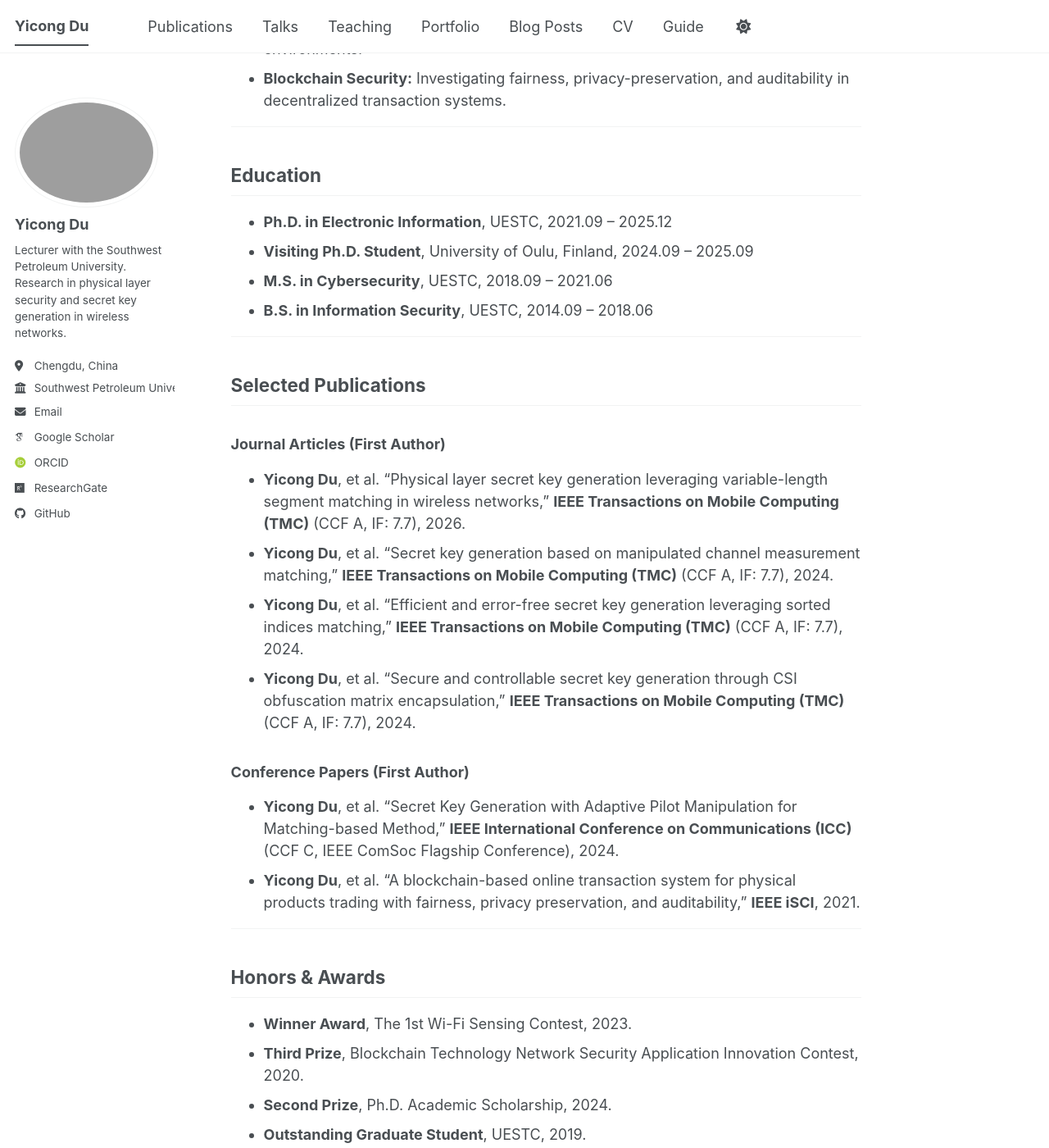
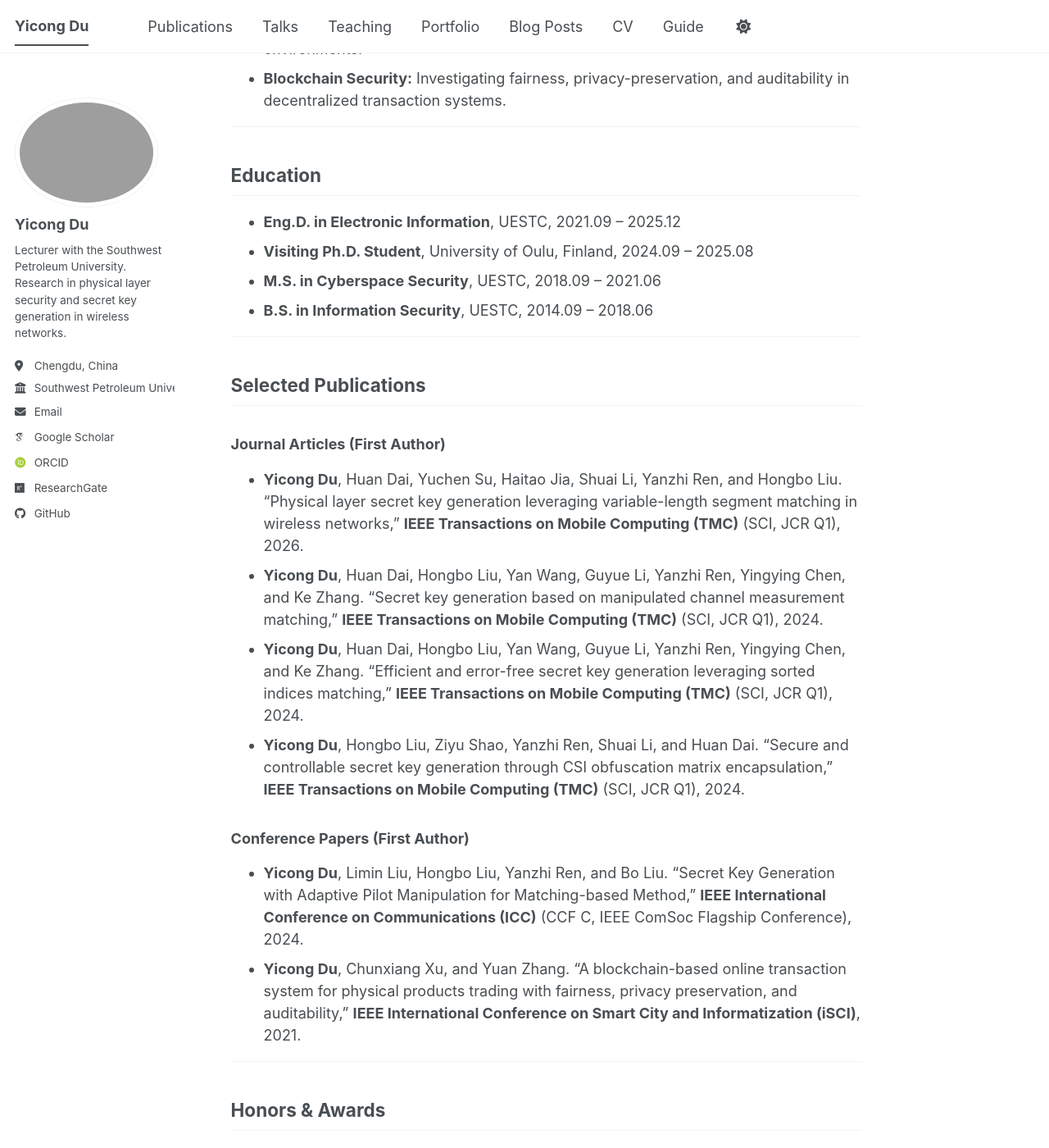
Before and after one commit to DozzzeN/yc_du, a Jekyll site: the page built from _pages/about.md, in a window 1280 px wide and 1400 px high, scrolled down 885 px. Shown: the whole window at 82% size. Built offline with Jekyll 4.4.1, drawn with Linux system fonts in a browser that asks for light colours; some web fonts are replaced; a script bundle is joined from its source files by our own code; library files that are not in the unit come from our copies; some of the changed text lies outside the part shown.

Commit message:
Update about.md

```diff
--- a/_pages/about.md
+++ b/_pages/about.md
@@ -1,6 +1,6 @@
 ---
 permalink: /
-title: "Yicong Du, Ph.D. (杜逸聪)"
+title: "Yicong Du, Eng.D. (杜逸聪)"
 author_profile: true
 redirect_from:
   - /about/
@@ -11,11 +11,11 @@ redirect_from:
 
 I am currently a **Lecturer** at the School of Computer Science, **Southwest Petroleum University (SWPU)**.
 
-I earned my Ph.D. in Electronic Information from the School of Computer Science and Engineering at the **University of Electronic Science and Technology of China (UESTC)**, where I was a member of the Internet Security Team supervised by [**Prof. Hongbo Liu**](https://www.scse.uestc.edu.cn/info/1081/11244.htm). Prior to my doctoral studies, I completed my **Master's degree in Cybersecurity** at UESTC under the supervision of [**Prof. Chunxiang Xu**](https://www.scse.uestc.edu.cn/info/1081/11924.htm) within the Applied Cryptography Team, focusing on blockchain security and privacy preservation.
+I earned my Eng.D. in Electronic Information from the School of Computer Science and Engineering at the **University of Electronic Science and Technology of China (UESTC)**, where I was a member of the Internet Security Team supervised by [**Prof. Hongbo Liu**](https://www.scse.uestc.edu.cn/info/1081/11244.htm). Prior to my doctoral studies, I completed my **Master's degree in Cybersecurity** at UESTC under the supervision of [**Prof. Chunxiang Xu**](https://www.scse.uestc.edu.cn/info/1081/11924.htm) within the Applied Cryptography Team, focusing on blockchain security and privacy preservation.
 
-From September 2024 to September 2025, I served as a visiting Ph.D. scholar at the Faculty of Information Technology and Electrical Engineering, **University of Oulu**, Finland, working with [**Prof. Shuai Li**](https://www.oulu.fi/en/researchers/shuai-li), under the support of the China Scholarship Council (CSC).
+From September 2024 to August 2025, I served as a visiting Ph.D. scholar at the Faculty of Information Technology and Electrical Engineering, **University of Oulu**, Finland, working with [**Prof. Shuai Li**](https://www.oulu.fi/en/researchers/shuai-li), under the support of the China Scholarship Council (CSC).
 
-My research focuses on **Physical Layer Security** and **Wireless Secret Key Generation**. To date, I have authored 19 academic papers, including 4 first-author publications in top-tier journals such as *IEEE Transactions on Mobile Computing* (CCF-A), and I hold 3 authorized invention patents.
+My research focuses on **Physical Layer Security** and **Wireless Secret Key Generation**. To date, I have authored 19 academic papers, including 4 first-author publications in top-tier journals such as *IEEE Transactions on Mobile Computing* (SCI, JCR Q1), and I hold 3 authorized invention patents.
 
 ---
 
@@ -29,9 +29,9 @@ My research focuses on **Physical Layer Security** and **Wireless Secret Key Gen
 
 ## Education
 
-* **Ph.D. in Electronic Information**, UESTC, 2021.09 – 2025.12
-* **Visiting Ph.D. Student**, University of Oulu, Finland, 2024.09 – 2025.09
-* **M.S. in Cybersecurity**, UESTC, 2018.09 – 2021.06
+* **Eng.D. in Electronic Information**, UESTC, 2021.09 – 2025.12
+* **Visiting Ph.D. Student**, University of Oulu, Finland, 2024.09 – 2025.08
+* **M.S. in Cyberspace Security**, UESTC, 2018.09 – 2021.06
 * **B.S. in Information Security**, UESTC, 2014.09 – 2018.06
 
 ---
@@ -39,14 +39,14 @@ My research focuses on **Physical Layer Security** and **Wireless Secret Key Gen
 ## Selected Publications
 
 ### Journal Articles (First Author)
-* **Yicong Du**, et al. "Physical layer secret key generation leveraging variable-length segment matching in wireless networks," **IEEE Transactions on Mobile Computing (TMC)** (CCF A, IF: 7.7), 2026.
-* **Yicong Du**, et al. "Secret key generation based on manipulated channel measurement matching," **IEEE Transactions on Mobile Computing (TMC)** (CCF A, IF: 7.7), 2024.
-* **Yicong Du**, et al. "Efficient and error-free secret key generation leveraging sorted indices matching," **IEEE Transactions on Mobile Computing (TMC)** (CCF A, IF: 7.7), 2024.
-* **Yicong Du**, et al. "Secure and controllable secret key generation through CSI obfuscation matrix encapsulation," **IEEE Transactions on Mobile Computing (TMC)** (CCF A, IF: 7.7), 2024.
+* **Yicong Du**, Huan Dai, Yuchen Su, Haitao Jia, Shuai Li, Yanzhi Ren, and Hongbo Liu. "Physical layer secret key generation leveraging variable-length segment matching in wireless networks," **IEEE Transactions on Mobile Computing (TMC)** (SCI, JCR Q1), 2026.
+* **Yicong Du**, Huan Dai, Hongbo Liu, Yan Wang, Guyue Li, Yanzhi Ren, Yingying Chen, and Ke Zhang. "Secret key generation based on manipulated channel measurement matching," **IEEE Transactions on Mobile Computing (TMC)** (SCI, JCR Q1), 2024.
+* **Yicong Du**, Huan Dai, Hongbo Liu, Yan Wang, Guyue Li, Yanzhi Ren, Yingying Chen, and Ke Zhang. "Efficient and error-free secret key generation leveraging sorted indices matching," **IEEE Transactions on Mobile Computing (TMC)** (SCI, JCR Q1), 2024.
+* **Yicong Du**, Hongbo Liu, Ziyu Shao, Yanzhi Ren, Shuai Li, and Huan Dai. "Secure and controllable secret key generation through CSI obfuscation matrix encapsulation," **IEEE Transactions on Mobile Computing (TMC)** (SCI, JCR Q1), 2024.
 
 ### Conference Papers (First Author)
-* **Yicong Du**, et al. "Secret Key Generation with Adaptive Pilot Manipulation for Matching-based Method," **IEEE International Conference on Communications (ICC)** (CCF C, IEEE ComSoc Flagship Conference), 2024.
-* **Yicong Du**, et al. "A blockchain-based online transaction system for physical products trading with fairness, privacy preservation, and auditability," **IEEE iSCI**, 2021.
+* **Yicong Du**, Limin Liu, Hongbo Liu, Yanzhi Ren, and Bo Liu. "Secret Key Generation with Adaptive Pilot Manipulation for Matching-based Method," **IEEE International Conference on Communications (ICC)** (CCF C, IEEE ComSoc Flagship Conference), 2024.
+* **Yicong Du**, Chunxiang Xu, and Yuan Zhang. "A blockchain-based online transaction system for physical products trading with fairness, privacy preservation, and auditability," **IEEE International Conference on Smart City and Informatization (iSCI)**, 2021.
 
 ---
 
@@ -55,7 +55,7 @@ My research focuses on **Physical Layer Security** and **Wireless Secret Key Gen
 * **Winner Award**, The 1st Wi-Fi Sensing Contest, 2023.
 * **Third Prize**, Blockchain Technology Network Security Application Innovation Contest, 2020.
 * **Second Prize**, Ph.D. Academic Scholarship, 2024.
-* **Outstanding Graduate Student**, UESTC, 2019.
+* **Excellent Graduate Student**, UESTC, 2019.
 
 ---
 
```
